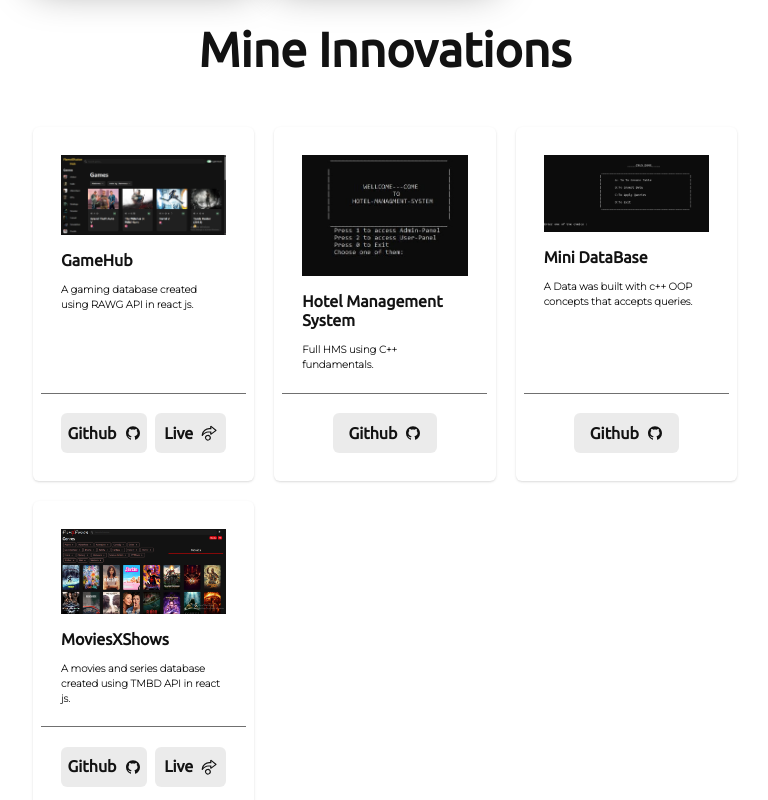
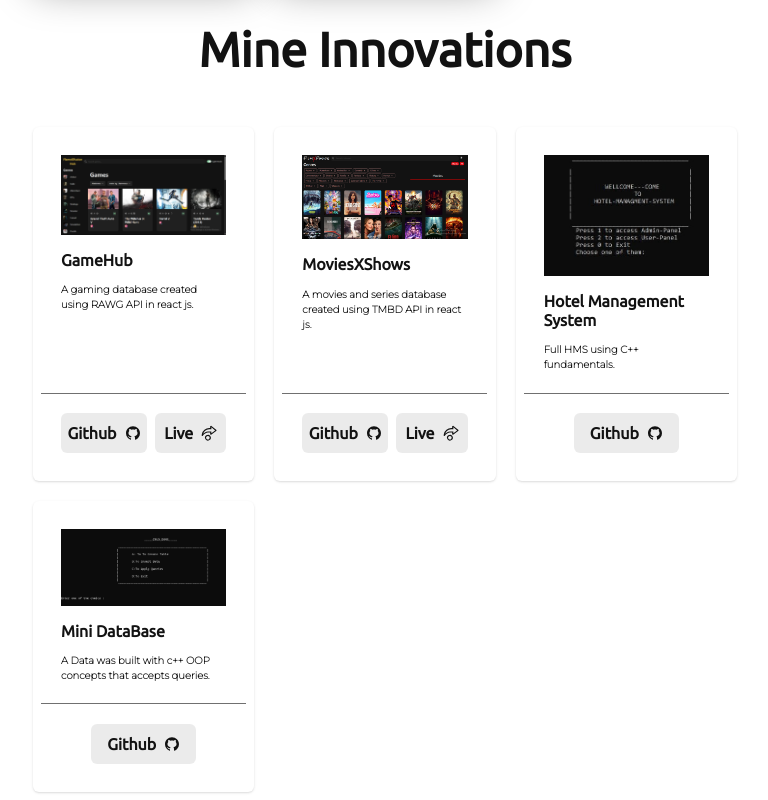
Before and after one commit to M-Huzaifa00/Portfolio, a React (Vite) app: page / in a window 1280 px wide. Shown: the part 1820-2620 px from the top of the page, without its empty margins (255-1023 px from the left). Built offline with nearby package versions, Linux system fonts and the light colour scheme.

Commit message:
change sq

```diff
--- a/src/Components/Project.tsx
+++ b/src/Components/Project.tsx
@@ -9,9 +9,9 @@ import { useShifterStore } from '../Zustand/useShifterStore';
 
 const projectData = [
     { id: 1, imgUrl: gameHub, title: 'GameHub', detail: 'A gaming database created using RAWG API in react js.', gitLink: 'https://github.com/M-Huzaifa00/Game-Fusion', Live: 'https://game-hub-kappa-ochre.vercel.app/' },
+    { id: 2, imgUrl: Movie, title: 'MoviesXShows', detail: 'A movies and series database created using TMBD API in react js.', gitLink: 'https://github.com/M-Huzaifa00/Movie', Live: 'https://filmxfusion.vercel.app/' },
     { id: 2, imgUrl: HMS, title: 'Hotel Management System', detail: 'Full HMS using C++ fundamentals.', gitLink: 'https://github.com/M-Huzaifa00/Hotel-Management-system', Live: undefined },
-    { id: 3, imgUrl: DBMS, title: 'Mini DataBase', detail: 'A Data was built with c++ OOP concepts that accepts queries.', gitLink: 'https://github.com/M-Huzaifa00/DATABASE', Live: undefined },
-    { id: 4, imgUrl: Movie, title: 'MoviesXShows', detail: 'A movies and series database created using TMBD API in react js.', gitLink: 'https://github.com/M-Huzaifa00/Movie', Live: 'https://filmxfusion.vercel.app/' }
+    { id: 4, imgUrl: DBMS, title: 'Mini DataBase', detail: 'A Data was built with c++ OOP concepts that accepts queries.', gitLink: 'https://github.com/M-Huzaifa00/DATABASE', Live: undefined },
 ]
 
 
```
